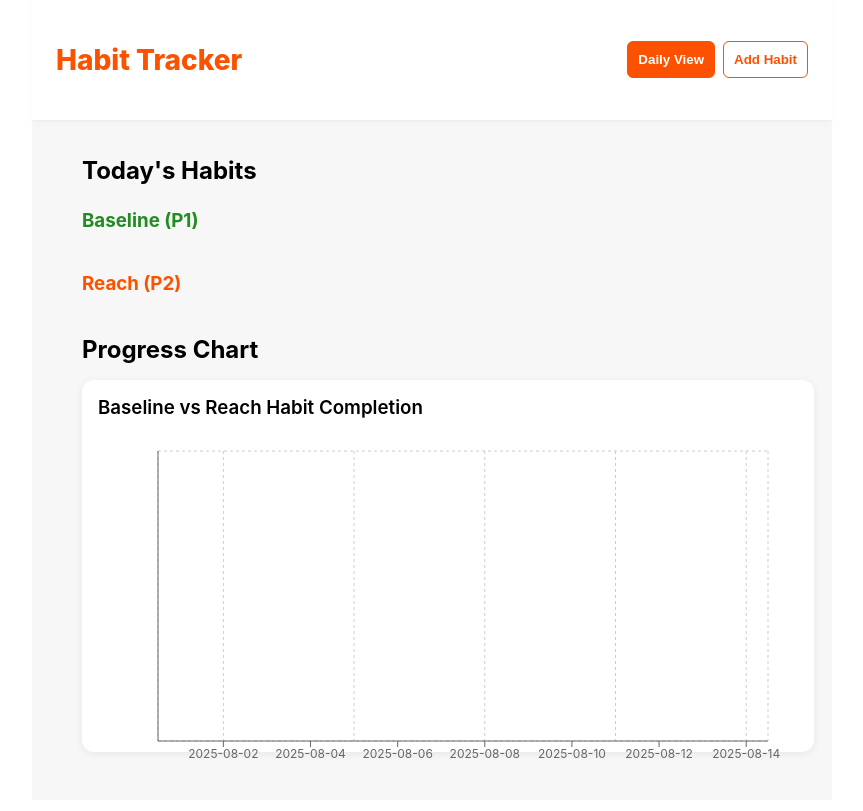
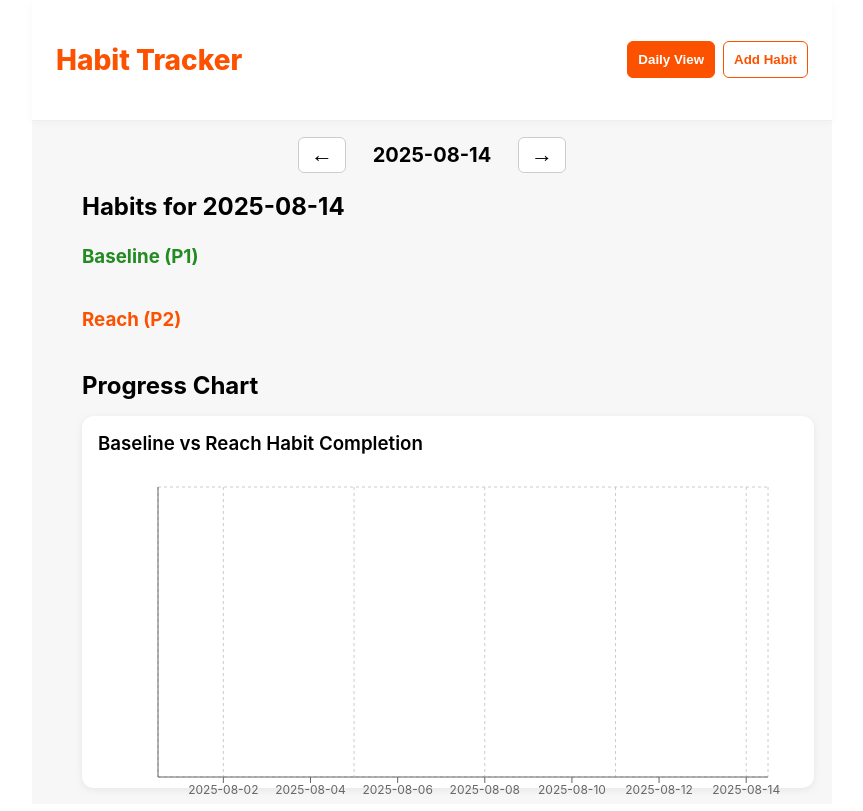
Before and after one commit to jgoodheart13/habit-tracker, a React (Create React App) app: page / in a window 1280 px wide. Shown: the whole page, without its empty margins (208-1071 px from the left). Built offline with nearby package versions, Linux system fonts and the light colour scheme.

Commit message:
Refactor HabitChart and DailyViewPage to include weekly goal bar chart
 implement date navigation in DailyViewPage

```diff
--- a/src/components/HabitChart.js
+++ b/src/components/HabitChart.js
@@ -12,8 +12,9 @@ import {
 } from "recharts";
 
 export default function HabitChart({ data, title }) {
+  // Always use p1Percent for baselineBar
   const chartData = data.map((d) => {
-    const baselineBar = d.baseline ?? 0;
+    const baselineBar = d.p1Percent ?? 0;
     const reachScaled = d.reachScaled ?? 0;
     const reachGreenBar = Math.max(0, Math.min(reachScaled, 100 - baselineBar));
     const reachYellowBar = Math.max(0, reachScaled - reachGreenBar);
@@ -87,5 +88,4 @@ export default function HabitChart({ data, title }) {
       </ResponsiveContainer>
     </div>
   );
-  // ...existing code...
 }
--- a/src/components/HabitChecklist.js
+++ b/src/components/HabitChecklist.js
@@ -2,8 +2,9 @@
 
 import React from 'react';
 
-export default function HabitChecklist({ habits, onComplete, onDelete }) {
-  const today = new Date().toISOString().slice(0, 10);
+export default function HabitChecklist({ habits, onComplete, onDelete, date }) {
+  // Use date prop if provided, fallback to today
+  const selectedDate = date || new Date().toISOString().slice(0, 10);
   return (
     <div style={{ display: "flex", flexDirection: "column", gap: 8 }}>
       {habits.map((habit) => (
@@ -21,8 +22,10 @@ export default function HabitChecklist({ habits, onComplete, onDelete }) {
         >
           <input
             type="checkbox"
-            checked={habit.completedDates.includes(today)}
-            onChange={(e) => onComplete(habit.id, today, e.target.checked)}
+            checked={habit.completedDates.includes(selectedDate)}
+            onChange={(e) =>
+              onComplete(habit.id, selectedDate, e.target.checked)
+            }
             style={{ accentColor: "#fc5200", width: 20, height: 20 }}
           />
           <span style={{ fontWeight: 500 }}>{habit.name}</span>
@@ -31,19 +34,25 @@ export default function HabitChecklist({ habits, onComplete, onDelete }) {
             onClick={() => onDelete(habit.id)}
             title="Delete habit"
             style={{
-              background: 'none',
-              border: 'none',
-              cursor: 'pointer',
-              marginLeft: 'auto',
+              background: "none",
+              border: "none",
+              cursor: "pointer",
+              marginLeft: "auto",
               padding: 4,
-              color: '#fc5200',
-              display: 'flex',
-              alignItems: 'center',
+              color: "#fc5200",
+              display: "flex",
+              alignItems: "center",
               borderRadius: 4,
-              transition: 'background 0.2s',
+              transition: "background 0.2s",
             }}
           >
-            <svg width="20" height="20" viewBox="0 0 20 20" fill="currentColor" xmlns="http://www.w3.org/2000/svg">
+            <svg
+              width="20"
+              height="20"
+              viewBox="0 0 20 20"
+              fill="currentColor"
+              xmlns="http://www.w3.org/2000/svg"
+            >
               <rect x="6" y="8" width="8" height="8" rx="2" />
               <rect x="8" y="4" width="4" height="2" rx="1" />
               <rect x="5" y="6" width="10" height="2" rx="1" />
--- a/src/pages/DailyViewPage.js
+++ b/src/pages/DailyViewPage.js
@@ -24,17 +24,25 @@ function getLastNDates(n) {
 export default function DailyViewPage() {
   const [habits, setHabits] = useState([]);
   const [selectedHabitIds, setSelectedHabitIds] = useState([]);
+  // Track the active date (default to today)
+  const [activeDate, setActiveDate] = useState(() =>
+    new Date().toISOString().slice(0, 10)
+  );
 
   useEffect(() => {
     setHabits(getHabits());
   }, []);
 
+  // Arrow navigation handlers
+  function changeDate(offset) {
+    const d = new Date(activeDate);
+    d.setDate(d.getDate() + offset);
+    setActiveDate(d.toISOString().slice(0, 10));
+  }
+
   function handleComplete(id, date, isChecked) {
-    console.log("handleComplete called:", { id, date, isChecked });
     markHabitComplete(id, date, isChecked);
-    const updatedHabits = getHabits();
-    console.log("Habits after markComplete:", updatedHabits);
-    setHabits(updatedHabits);
+    setHabits(getHabits());
   }
 
   function handleDelete(id) {
@@ -52,7 +60,17 @@ export default function DailyViewPage() {
     setSelectedHabitIds([]);
   }
 
-  const last14Days = getLastNDates(14);
+  // Chart and checklist should use the active date as the reference
+  const last14Days = (() => {
+    const dates = [];
+    const d = new Date(activeDate);
+    for (let i = 13; i >= 0; i--) {
+      const dd = new Date(d);
+      dd.setDate(d.getDate() - i);
+      dates.push(dd.toISOString().slice(0, 10));
+    }
+    return dates;
+  })();
   // Organize habits by type
   const baselineHabits = habits.filter((h) => h.type === "P1");
   const reachHabits = habits.filter((h) => h.type === "P2");
@@ -67,6 +85,7 @@ export default function DailyViewPage() {
             habits={baselineHabits}
             onComplete={handleComplete}
             onDelete={handleDelete}
+            date={activeDate}
           />
         </div>
         <div>
@@ -75,6 +94,7 @@ export default function DailyViewPage() {
             habits={reachHabits}
             onComplete={handleComplete}
             onDelete={handleDelete}
+            date={activeDate}
           />
         </div>
       </div>
@@ -100,8 +120,8 @@ export default function DailyViewPage() {
     const combined = p1Percent + reachScaled;
     return {
       date,
-      baseline: p1Percent,
-      reach: p2Percent,
+      p1Percent,
+      p2Percent,
       reachScaled,
       combined,
     };
@@ -109,7 +129,56 @@ export default function DailyViewPage() {
 
   return (
     <div style={{ padding: 16, maxWidth: 700, margin: "0 auto" }}>
-      <h2 style={{ fontWeight: 700, marginBottom: 16 }}>Today's Habits</h2>
+      {/* Date navigation header */}
+      <div
+        style={{
+          display: "flex",
+          alignItems: "center",
+          justifyContent: "center",
+          gap: 16,
+          marginBottom: 18,
+        }}
+      >
+        <button
+          onClick={() => changeDate(-1)}
+          style={{
+            fontSize: 22,
+            padding: "4px 12px",
+            borderRadius: 6,
+            border: "1px solid #ccc",
+            background: "#fff",
+            cursor: "pointer",
+          }}
+        >
+          &larr;
+        </button>
+        <span
+          style={{
+            fontWeight: 700,
+            fontSize: 20,
+            minWidth: 140,
+            textAlign: "center",
+          }}
+        >
+          {activeDate}
+        </span>
+        <button
+          onClick={() => changeDate(1)}
+          style={{
+            fontSize: 22,
+            padding: "4px 12px",
+            borderRadius: 6,
+            border: "1px solid #ccc",
+            background: "#fff",
+            cursor: "pointer",
+          }}
+        >
+          &rarr;
+        </button>
+      </div>
+      <h2 style={{ fontWeight: 700, marginBottom: 16 }}>
+        Habits for {activeDate}
+      </h2>
       {renderGroupedChecklist()}
       <div style={{ marginTop: 32 }}>
         <h2 style={{ fontWeight: 700, marginBottom: 16 }}>Progress Chart</h2>
@@ -128,8 +197,7 @@ export default function DailyViewPage() {
             {habits
               .filter((h) => !h.frequency.daily)
               .map((habit) => {
-                const today = new Date().toISOString().slice(0, 10);
-                const checked = habit.completedDates.includes(today);
+                const checked = habit.completedDates.includes(activeDate);
                 return (
                   <label
                     key={habit.id}
@@ -139,7 +207,7 @@ export default function DailyViewPage() {
                       type="checkbox"
                       checked={checked}
                       onChange={(e) =>
-                        handleComplete(habit.id, today, e.target.checked)
+                        handleComplete(habit.id, activeDate, e.target.checked)
                       }
                       style={{ accentColor: "#fc5200", width: 20, height: 20 }}
                     />
```
